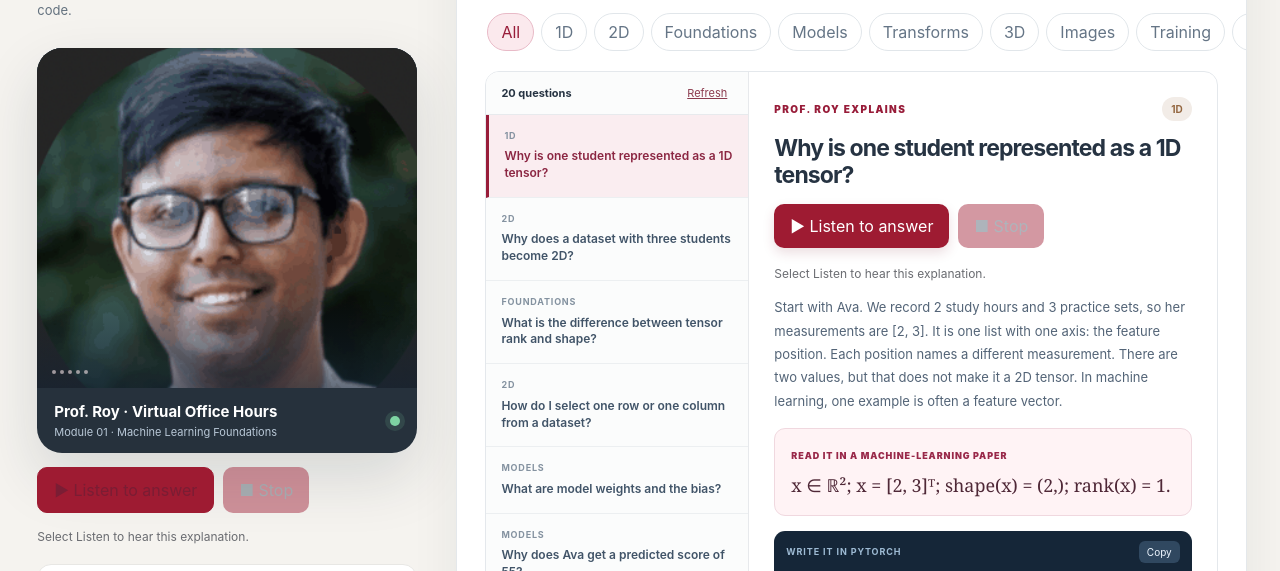
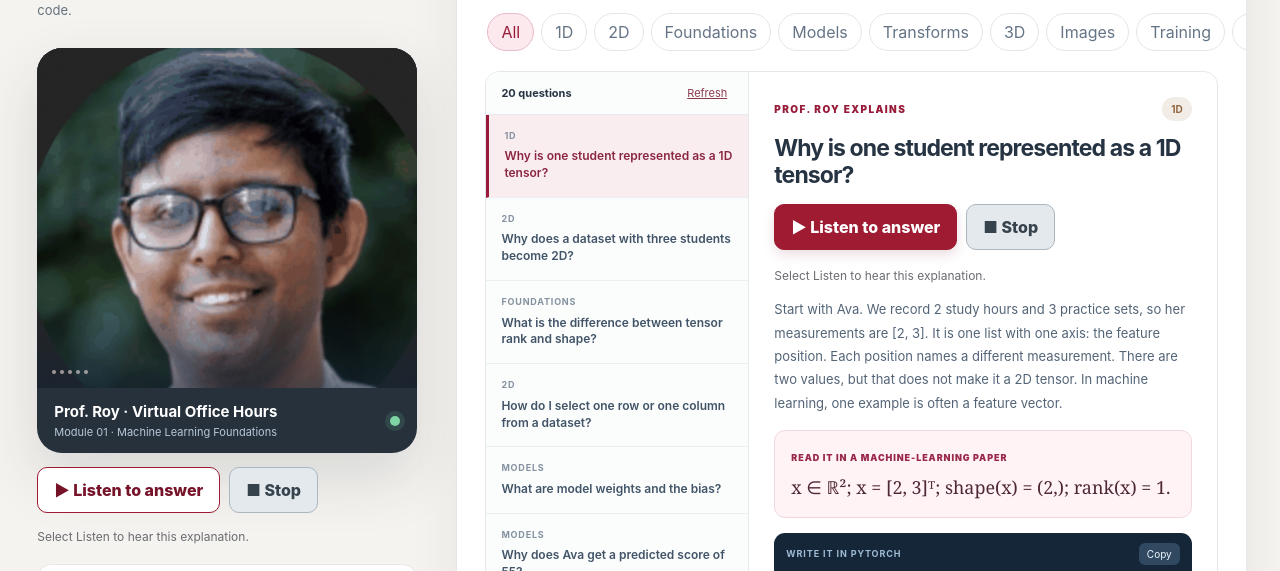
Before and after one commit to kauroy1994/TeachReach, a plain HTML site: page courses/ml-foundations/module-01/office.html in a window 1280 px wide. Shown: the part 310-881 px from the top of the page. Drawn offline with Linux system fonts and the light colour scheme.

Commit message:
Restore accessible contrast on Office Hours audio controls

```diff
--- a/courses/ml-foundations/module-01/assets/office.css
+++ b/courses/ml-foundations/module-01/assets/office.css
@@ -22,3 +22,49 @@ body{background:#fbfaf9}
 .code-box,.big-code,.bridge-code{background:#343b40;color:#fff}
 .progress-fill,.deck-progress>div{background:#9E1B32}
 :focus-visible{outline:3px solid #9E1B32;outline-offset:2px}
+
+
+/* Audio control contrast — overrides general university-brand button backgrounds. */
+.room-page .room-voice .room-button{
+  background:#9E1B32;
+  color:#FFFFFF;
+  border:1px solid #9E1B32;
+  font-weight:800;
+  opacity:1;
+}
+.room-page .room-voice .room-button.room-button-outline{
+  background:#FFFFFF;
+  color:#761329;
+  border-color:#9E1B32;
+}
+.room-page .room-voice .room-button.room-button-soft{
+  background:#E4E9ED;
+  color:#253440;
+  border-color:#AAB6BF;
+}
+.room-page .room-voice .room-button:disabled{
+  opacity:1;
+  background:#E4E9ED;
+  color:#36434D;
+  border-color:#ABB6BE;
+  cursor:not-allowed;
+}
+.room-page .room-voice .room-button:not(:disabled):hover{
+  background:#772432;
+  border-color:#772432;
+  color:#FFFFFF;
+}
+.room-page .room-voice .room-button.room-button-outline:not(:disabled):hover{
+  background:#FCEEF1;
+  color:#761329;
+  border-color:#9E1B32;
+}
+.room-page .room-voice .room-button.room-button-soft:not(:disabled):hover{
+  background:#D1DAE1;
+  color:#1F2F3C;
+  border-color:#94A3AF;
+}
+.room-page .room-voice .room-button:focus-visible{
+  outline:3px solid #253440;
+  outline-offset:3px;
+}
```
